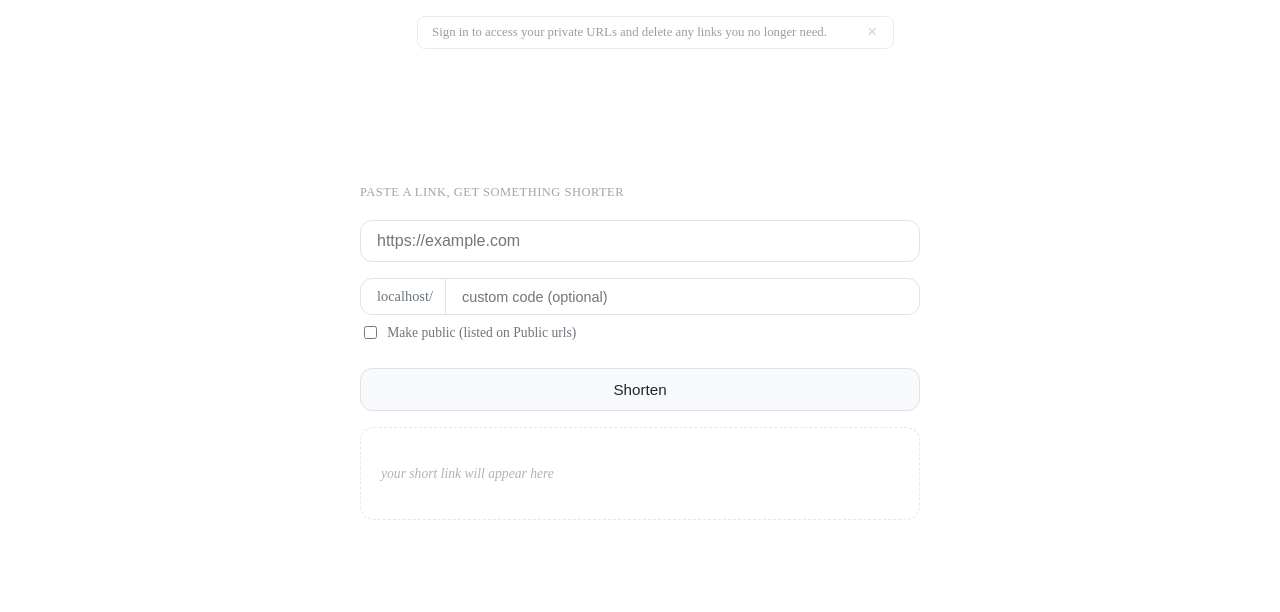
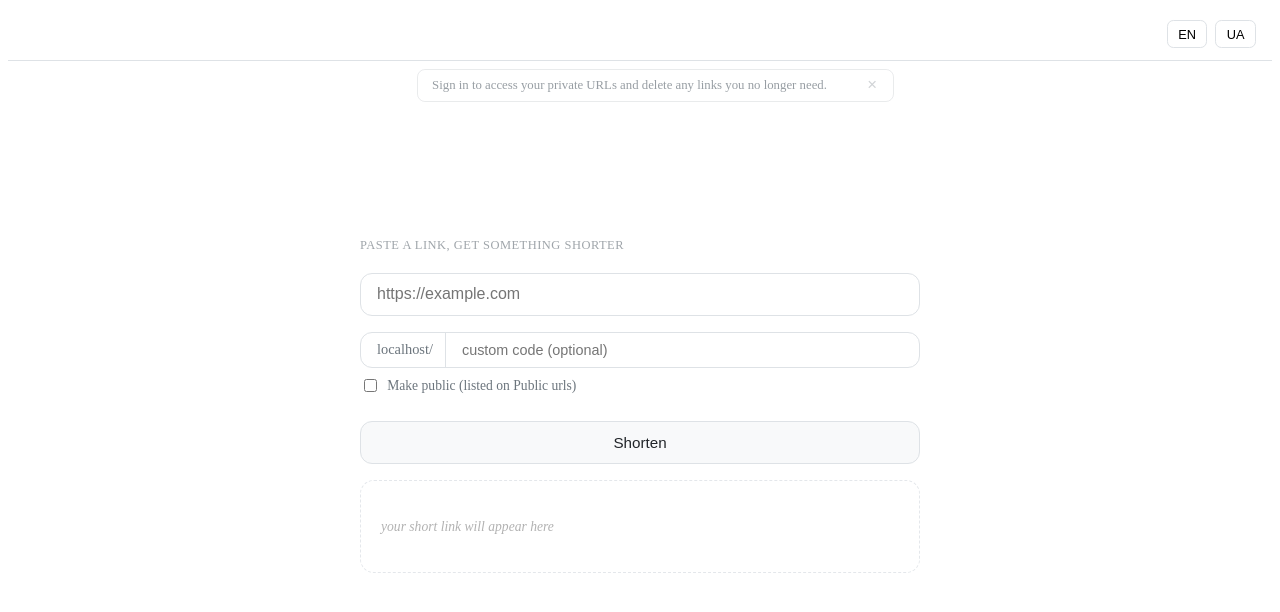
Before and after one commit to muknta/url-shortener, a Vue app in the folder frontend/: page / in a window 1280 px wide. Shown: the top 612 px of the page. Built offline with nearby package versions, Linux system fonts and the light colour scheme.

Commit message:
feat: add language toggle to app header

```diff
--- a/frontend/src/App.vue
+++ b/frontend/src/App.vue
@@ -1,7 +1,30 @@
 <template>
-  <RouterView />
+  <div class="app-container">
+    <header class="app-header">
+      <LanguageToggle />
+    </header>
+    <RouterView />
+  </div>
 </template>
 
 <script setup>
 import { RouterView } from "vue-router";
+import LanguageToggle from "./components/LanguageToggle.vue";
 </script>
+
+<style scoped>
+.app-container {
+  display: flex;
+  flex-direction: column;
+  min-height: 100vh;
+}
+
+.app-header {
+  display: flex;
+  justify-content: flex-end;
+  align-items: center;
+  padding: 0.75rem 1rem;
+  border-bottom: 1px solid var(--bs-border-color, #dee2e6);
+  background: var(--bs-body-bg, #ffffff);
+}
+</style>
```
